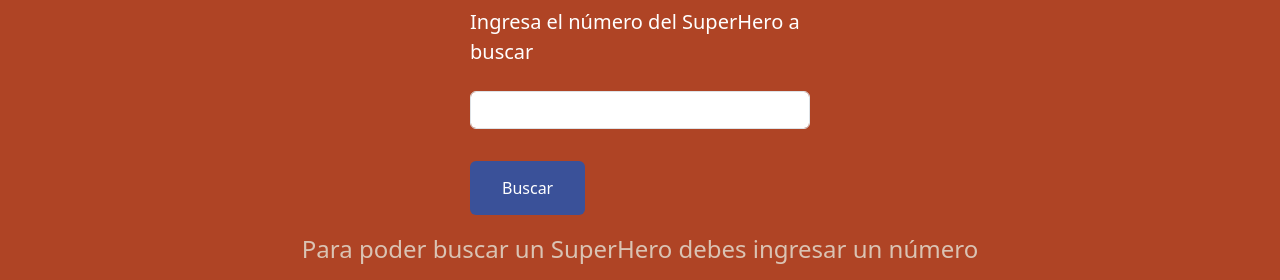
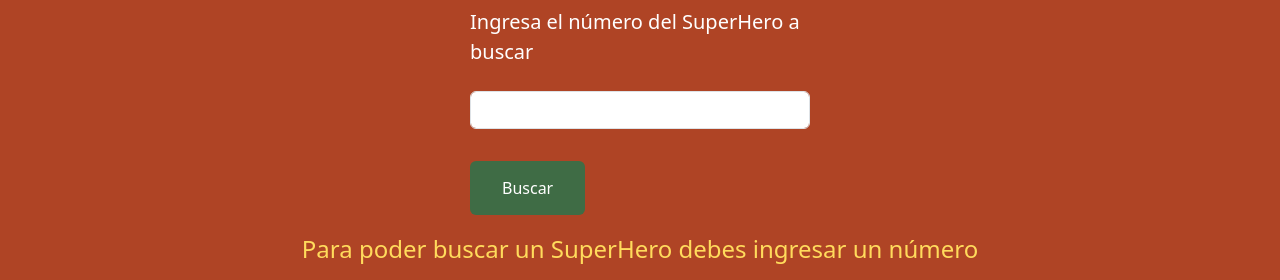
Before and after one commit to VivianaMolina/DesafioSuperHero, a plain HTML site: page index.html in a window 1280 px wide. Both pictures are taken after a click on the button "Buscar". Shown: the part 570-850 px from the top of the page. Drawn offline with nearby package versions, Linux system fonts and the light colour scheme.

Commit message:
Creada funciones para evitar repeticion de codigo y cambia colores

```diff
--- a/assets/css/style.css
+++ b/assets/css/style.css
@@ -42,7 +42,8 @@ h1 {
 }
 
 .btn {
-    background-color: #3A5199;
+    /* background-color: #3A5199; */
+    background-color: #3F6C45;
     border: none;
     color: white;
     padding: 15px 32px;
--- a/assets/js/jQuery.getApiData.js
+++ b/assets/js/jQuery.getApiData.js
@@ -3,7 +3,7 @@ jQuery.fn.getApiData = function (options) {
     var token = options.tokenParm; //parametro que contiene el token
     var apiUrl = options.apiUrlParm; //parametro que contiene la url de la API
 
-    var dataPoints = options.dataPointsParm;
+    var dataPoints = [];
     var idName = options.idNameParm;
     var element = this;
 
@@ -16,6 +16,7 @@ jQuery.fn.getApiData = function (options) {
             if (data.response === "success"){
                 dataPoints = data.powerstats
                 idName = data.name;
+                //Genera el Pie Chart de CanvasJs
                 window.onload = $('#chartContainer').heroPowerstatsPieChart({
                 dataPointsParm: dataPoints,    // pasa parametro dataPoints
                 idNameParm: idName  // pasa parametro nombre
--- a/assets/js/script.js
+++ b/assets/js/script.js
@@ -2,7 +2,6 @@ $(document).ready(function(){
 
 var myToken = '10232758412363095';
 var apiUrl = 'https://superheroapi.com/api.php';
-var dataPoints = [];
 
 //3.3 Comprueba la información ingresada por el usuario al hacer click en el boton buscar
 $( "#buscarHero" ).on( "click", function() {
@@ -15,14 +14,12 @@ $( "#buscarHero" ).on( "click", function() {
 
 function createSuperHeroSection(numeroHero){
     //Limpia cualquier resultado anterior - The empty() method removes all child nodes and content from the selected elements
-    $('#CardHeroInfo').empty();
-    $('#chartContainer').empty();
+    LimpiaOutput()
     //plugin - invoca al jquery plugin getApiData el cual mediante Ajax y metodo GET obtiene la data del superhero
     $('#CardHeroInfo').getApiData({
         HeroIdParm: numeroHero, // pasa parametro numero ingresado por usuario al plugin getApiData
         tokenParm: myToken,     // pasa parametro token al plugin getApiData
         apiUrlParm: apiUrl,     // pasa parametro url al plugin getApiData
-        dataPointsParm: dataPoints,
     });
 }
 
@@ -34,11 +31,17 @@ function validarInput(numero) {
         document.querySelector(".error").innerHTML = "";
         return 0;
     } else {
-       $('#CardHeroInfo').empty();
-       $('#chartContainer').empty();
-       document.querySelector(".error").innerHTML = "Para poder buscar un SuperHero debes ingresar un número";
-       return 1;
+        LimpiaOutput()
+        document.querySelector(".error").innerHTML = "Para poder buscar un SuperHero debes ingresar un número";
+        return 1;
     }
 }
 
+function LimpiaOutput() {
+
+    $('#CardHeroInfo').empty();
+    $('#chartContainer').empty();
+    $('.Herofound').empty();
+}
+
 });
--- a/index.html
+++ b/index.html
@@ -64,7 +64,7 @@
             <div class="col-4 p-3 mx-auto">
                 <button type="button" class="btn text-white" id="buscarHero">Buscar</button>
             </div>
-            <p class="error text-center fs-4 fs-bold" style="color: #dac3b3"></p>
+            <p class="error text-center fs-4 fs-bold" style="color: #FFDB5C"></p>
 
         </form>
     </section>
```
